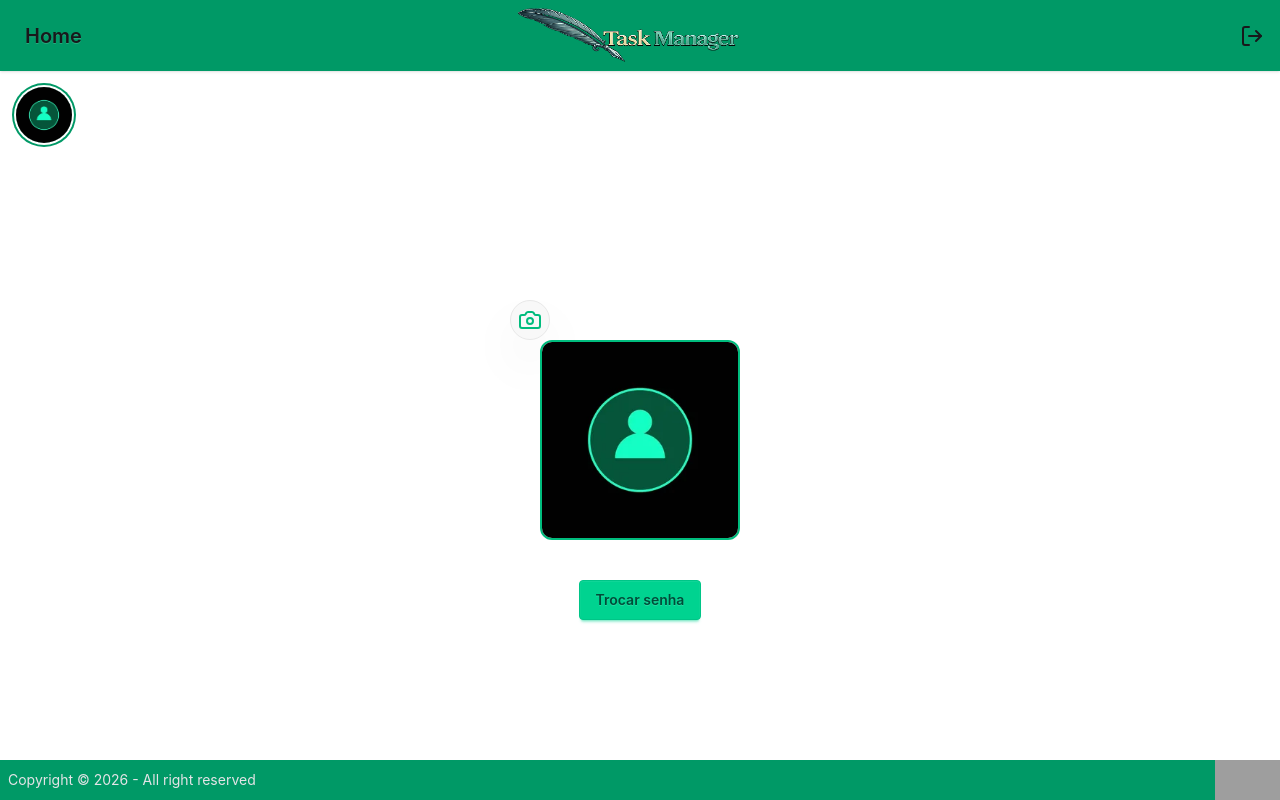
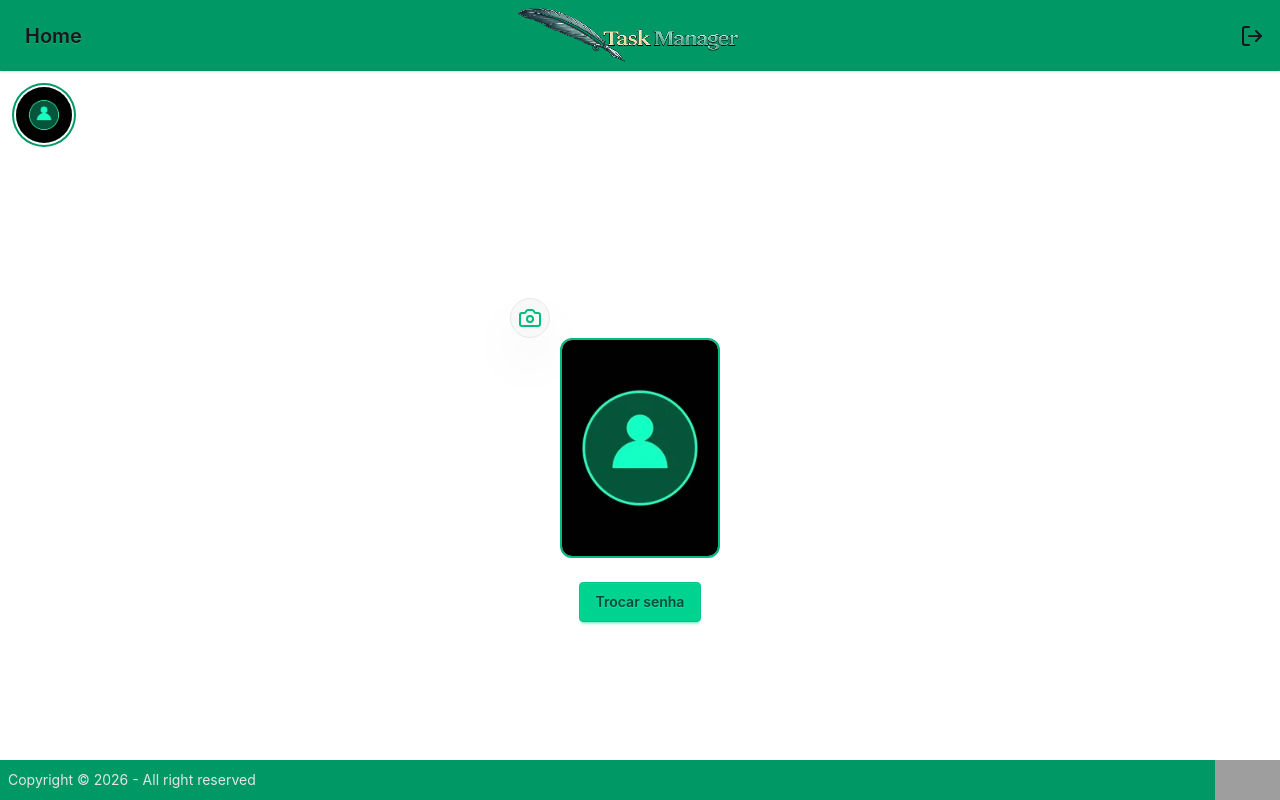
Before and after one commit to HenriqueCoruqieri/task_manager, a React (Vite) app: page /1/dashboard/profile in a window 1280 px wide. Built offline with nearby package versions, Linux system fonts and the light colour scheme; grey boxes are pictures that could not be loaded.

Commit message:
style: change profile photo layout

```diff
--- a/src/pages/profile.jsx
+++ b/src/pages/profile.jsx
@@ -73,14 +73,14 @@ const Profile = () => {
         </div>
 
         <div className="avatar">
-          <div className="w-24 rounded-xl min-w-[200px] min-h-[200px] border-emerald-500 border-2">
+          <div className="w-24 rounded-xl min-w-40 min-h-55 border-emerald-500 border-2">
             <img src={userData?.image_url || "/default_profile.png"} />
           </div>
         </div>
 
         <div className="font-semibold mt-2">
           {userData && (
-            <div className="opacity-90 tracking-wide space-y-2">
+            <div className="opacity-90 tracking-wide space-y-1">
               <h1 className="text-center text-2xl">
                 {userData.first_name} {userData.last_name}
               </h1>
@@ -90,7 +90,7 @@ const Profile = () => {
           )}
         </div>
 
-        <div className="mt-8">
+        <div className="mt-4">
           <button
             className="btn btn-success"
             onClick={() => passwordDialogRef.current.showModal()}
```
Also changed, not shown: 2 other files (tests, documents, lock files or other folders).
